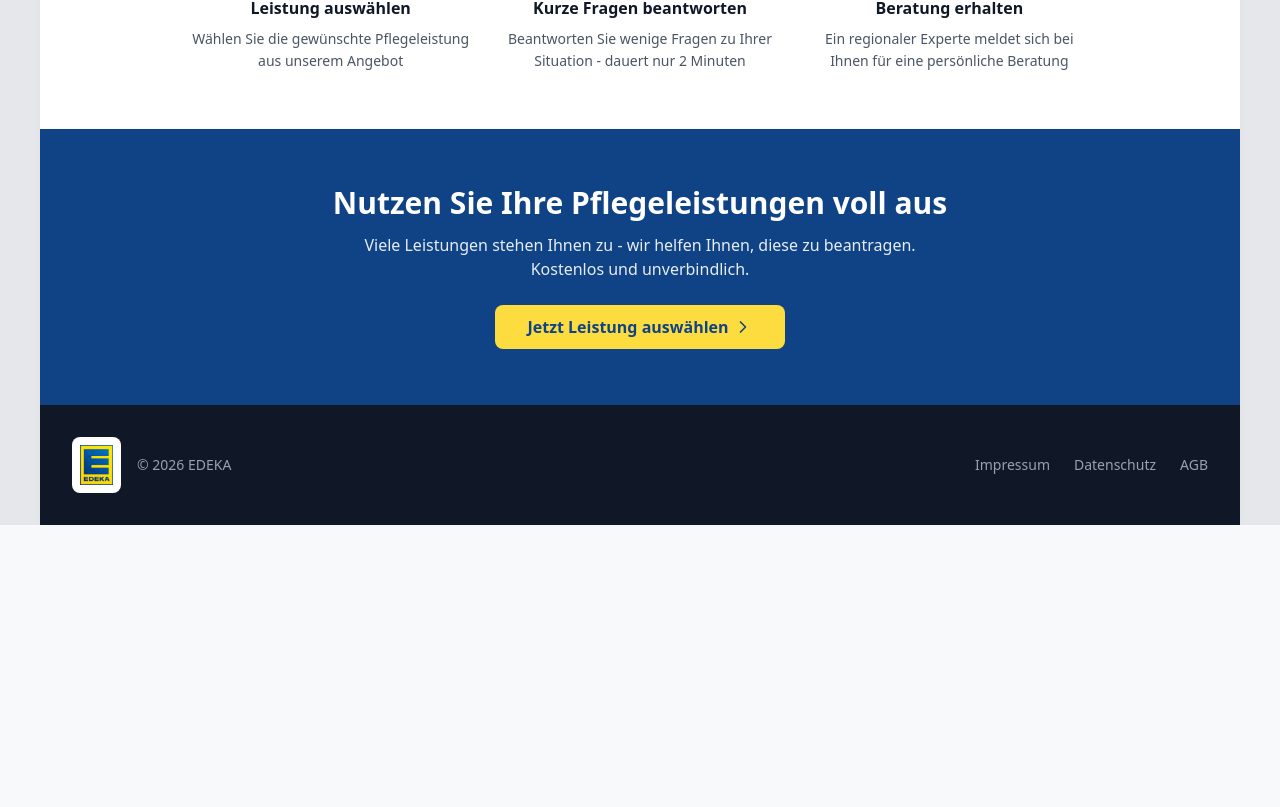
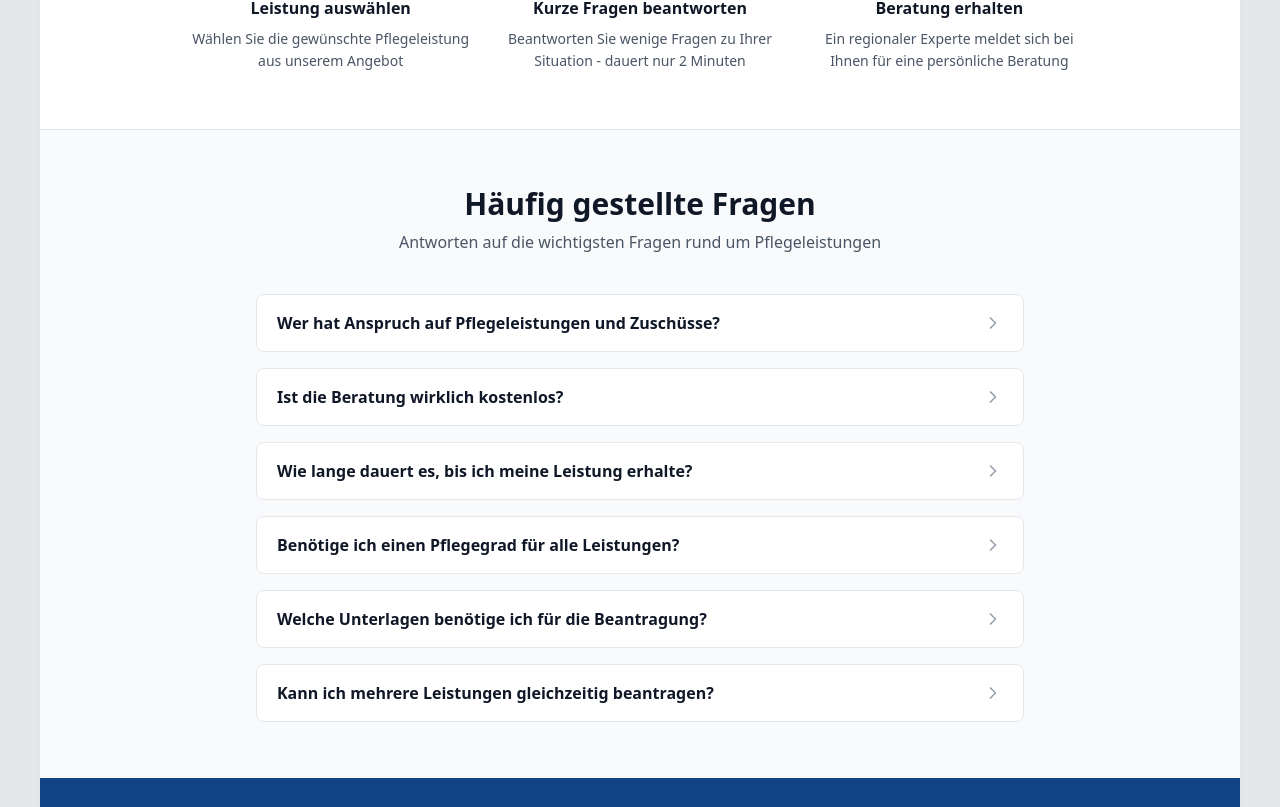
Before and after one commit to verticdev/hilfsmittel-kompass-affiliate, a Next.js app: page / in a window 1280 px wide. Shown: the part 1893-2700 px from the top of the page. Before the commit the page ends 2418 px from the top, so only its background shows below. Built offline with nearby package versions, Linux system fonts and the light colour scheme.

Commit message:
feat: add FAQ section with common care questions and answers

```diff
--- a/components/public-landing.tsx
+++ b/components/public-landing.tsx
@@ -362,6 +362,62 @@ export function PublicLanding() {
           </div>
         </section>
 
+        {/* FAQ Section */}
+        <section className="bg-gray-50 border-t border-gray-200">
+          <div className="px-4 sm:px-6 lg:px-8 py-10 md:py-14">
+            <div className="text-center mb-10">
+              <h2 className="text-2xl md:text-3xl font-bold text-gray-900">
+                Häufig gestellte Fragen
+              </h2>
+              <p className="mt-2 text-gray-600">
+                Antworten auf die wichtigsten Fragen rund um Pflegeleistungen
+              </p>
+            </div>
+
+            <div className="max-w-3xl mx-auto space-y-4">
+              {[
+                {
+                  question: "Wer hat Anspruch auf Pflegeleistungen und Zuschüsse?",
+                  answer: "Grundsätzlich haben alle Personen mit einem anerkannten Pflegegrad (1-5) Anspruch auf verschiedene Leistungen der Pflegekasse. Dazu gehören unter anderem Zuschüsse für wohnumfeldverbessernde Maßnahmen (bis zu 4.000€), Pflegehilfsmittel (40€/Monat) und Hausnotruf (25,50€/Monat). Auch ohne Pflegegrad können bestimmte Hilfsmittel über die Krankenkasse beantragt werden."
+                },
+                {
+                  question: "Ist die Beratung wirklich kostenlos?",
+                  answer: "Ja, unsere Beratung ist zu 100% kostenlos und unverbindlich. Wir finanzieren uns über Partnerschaften mit geprüften Anbietern. Für Sie entstehen keine Kosten - weder für die Beratung noch für die Vermittlung. Sie entscheiden selbst, ob Sie ein Angebot annehmen möchten."
+                },
+                {
+                  question: "Wie lange dauert es, bis ich meine Leistung erhalte?",
+                  answer: "Nach Ihrer Anfrage meldet sich innerhalb von 1-2 Werktagen ein regionaler Berater bei Ihnen. Die Bearbeitungszeit bei der Pflegekasse beträgt in der Regel 2-4 Wochen. Bei dringenden Fällen können wir oft eine beschleunigte Bearbeitung erreichen. Pflegehilfsmittel wie die Pflegebox werden meist innerhalb weniger Tage geliefert."
+                },
+                {
+                  question: "Benötige ich einen Pflegegrad für alle Leistungen?",
+                  answer: "Nicht für alle Leistungen ist ein Pflegegrad erforderlich. Hilfsmittel wie Elektromobile oder Elektrorollstühle können auch über die Krankenkasse mit ärztlicher Verordnung beantragt werden. Für Leistungen wie die Pflegebox, Hausnotruf-Zuschuss oder Badumbau-Förderung wird jedoch mindestens Pflegegrad 1 benötigt."
+                },
+                {
+                  question: "Welche Unterlagen benötige ich für die Beantragung?",
+                  answer: "In der Regel benötigen Sie Ihren Pflegebescheid (falls vorhanden), Ihre Versichertenkarte und bei bestimmten Hilfsmitteln eine ärztliche Verordnung. Unser Berater hilft Ihnen dabei, alle notwendigen Unterlagen zusammenzustellen und unterstützt Sie bei der Antragstellung - Sie müssen sich um nichts kümmern."
+                },
+                {
+                  question: "Kann ich mehrere Leistungen gleichzeitig beantragen?",
+                  answer: "Ja, Sie können mehrere Leistungen parallel beantragen. Viele unserer Kunden nutzen beispielsweise die Pflegebox zusammen mit dem Hausnotruf oder kombinieren einen Badumbau mit einem Treppenlift. Unser Berater erstellt mit Ihnen gemeinsam einen Überblick über alle Leistungen, die Ihnen zustehen."
+                },
+              ].map((faq, index) => (
+                <details
+                  key={index}
+                  className="group bg-white rounded-lg border border-gray-200 overflow-hidden"
+                >
+                  <summary className="flex items-center justify-between cursor-pointer px-5 py-4 text-left font-semibold text-gray-900 hover:bg-gray-50 transition-colors">
+                    <span className="pr-4">{faq.question}</span>
+                    <ChevronRight className="w-5 h-5 text-gray-400 flex-shrink-0 transition-transform group-open:rotate-90" />
+                  </summary>
+                  <div className="px-5 pb-4 pt-0 text-sm text-gray-600 leading-relaxed">
+                    {faq.answer}
+                  </div>
+                </details>
+              ))}
+            </div>
+          </div>
+        </section>
+
         {/* CTA Section */}
         <section className="bg-primary">
           <div className="px-4 sm:px-6 lg:px-8 py-10 md:py-14 text-center">
```
